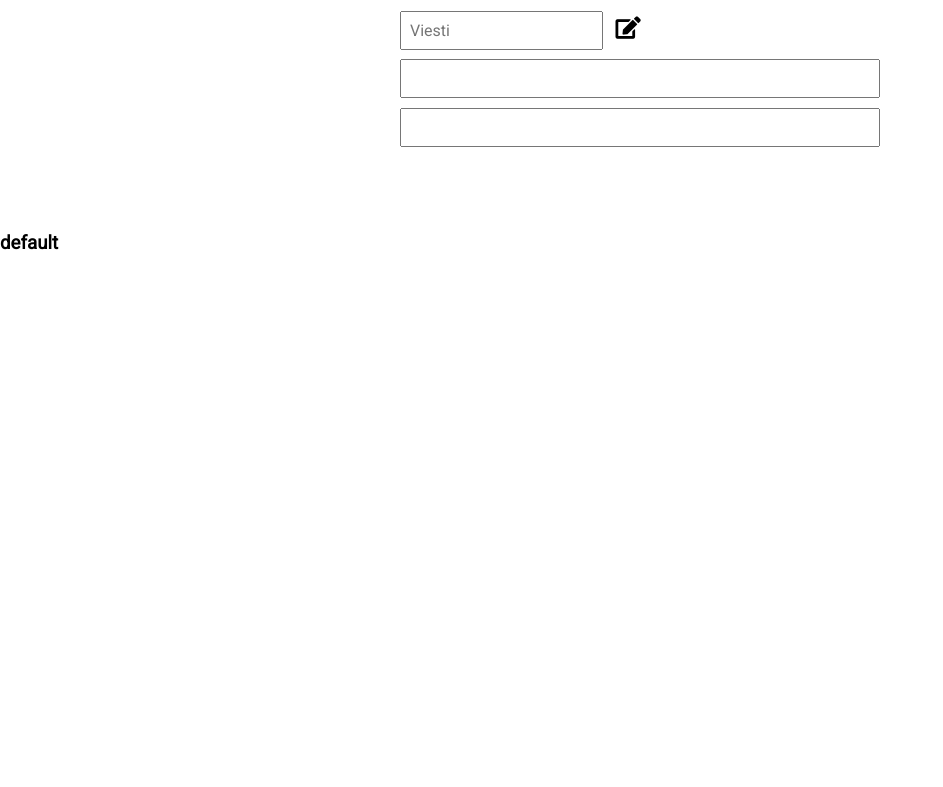
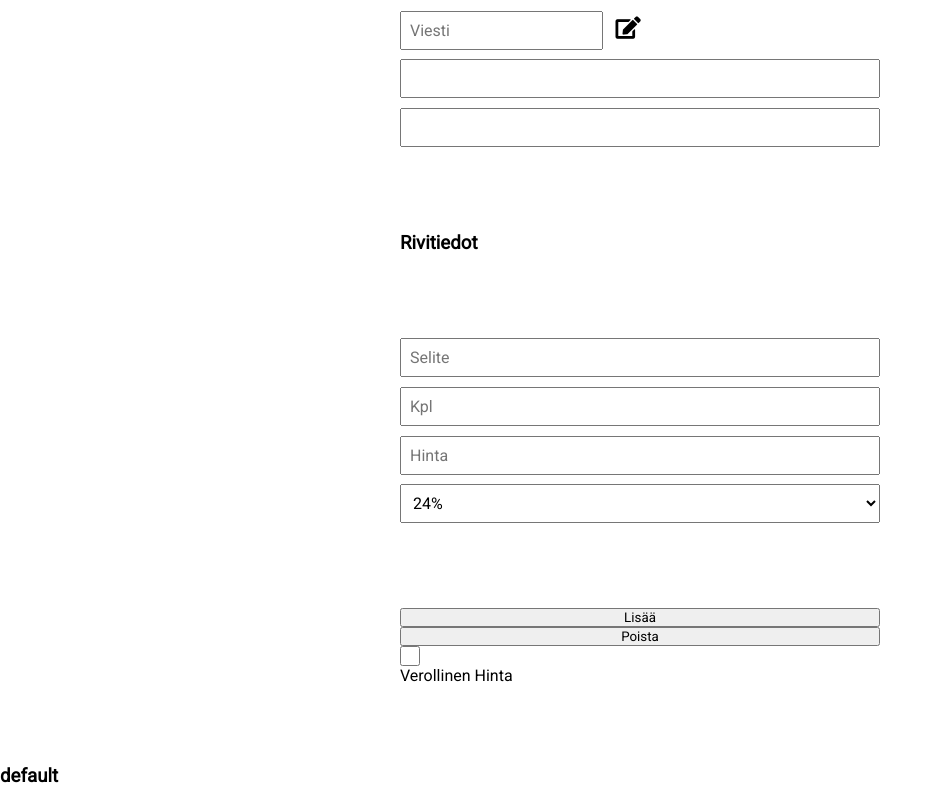
Before and after one commit to ProjektiTiimi/3d-web, a React (Create React App) app in the folder frontend/: page /invoice in a window 1280 px wide. Shown: the part 673-1460 px from the top of the page, without its empty margins (0-943 px from the left). Before the commit the page ends 927 px from the top, so only its background shows below. Built offline with nearby package versions, Linux system fonts and the light colour scheme; no server answers.

Commit message:
Initialized LineInfo

```diff
--- a/frontend/src/components/Invoice.tsx
+++ b/frontend/src/components/Invoice.tsx
@@ -1,12 +1,14 @@
 import React from "react";
 import Customerlist from "./Customerlist";
 import Invoiceinfo from "./Invoiceinfo";
+import LineInfo from "./LineInfo";
 
 function Invoice() {
     return(
         <div className="App">
             <Customerlist />
             <Invoiceinfo />
+            <LineInfo />
         </div>
     )
 }
--- /dev/null
+++ b/frontend/src/components/Item.tsx
@@ -0,0 +1,58 @@
+import React, { useEffect, useState } from "react";
+import ItemModel from "../models/ItemModel";
+
+
+const Item = () => {
+    const [input, setInput] = useState<ItemModel>({
+        Selite: "",
+        kpl: "",
+        hinta: "",
+        alv: "",
+    })
+
+    const handleChange = (e: React.ChangeEvent<HTMLInputElement>): void => {
+        setInput({
+            ...input,
+            [e.target.name]: e.target.value
+        })
+    }
+
+    return(
+        <div className="Invoice">
+            <input
+                type="text"
+                placeholder="Selite"
+                className="Invoice-input"
+                onChange={handleChange}
+                name="Selite"
+                value={input.Selite}
+            />
+            <input
+                type="number"
+                placeholder="Kpl"
+                className="Invoice-input"
+                onChange={handleChange}
+                name="kpl"
+                value={input.kpl}
+            />
+            <input
+                type="number"
+                placeholder="Hinta"
+                className="AddCustomer-input"
+                onChange={handleChange}
+                name="Hinta"
+                value={input.hinta}
+            />
+            <select
+                className="Invoice-input"
+                name="Alv">
+                <option value="24">24%</option>
+                <option value="14">14%</option>
+                <option value="10">10%</option>
+                <option value="0">0%</option>
+            </select>
+        </div>
+    )
+}
+
+export default Item
--- a/frontend/src/components/LineInfo.tsx
+++ b/frontend/src/components/LineInfo.tsx
@@ -1,8 +1,28 @@
-import React from "react";
+import React, { useEffect, useState } from "react";
+import Item from "./Item";
+import ItemModel from "../models/ItemModel";
 
 function LineInfo() {
+    const item = React.useState<ItemModel>();
+    const itemList = (items:ItemModel[]) => (
+        <ul>
+            {items.map(Item)}
+        </ul>
+    )
+
     return(
-        console.log()
+        <div className="Invoice">
+            <h3>Rivitiedot</h3>
+            <Item />
+            <button>Lisää</button><button>Poista</button>
+            <input
+                id="VerollinenHinta"
+                type="checkbox"
+                className="Invoice-checkbox"
+                name="Verollinen hinta"
+                />
+            <label>Verollinen Hinta</label>
+        </div>
     )
 }
 
--- /dev/null
+++ b/frontend/src/models/ItemModel.tsx
@@ -0,0 +1,10 @@
+import * as React from 'react';
+
+interface ItemModel{
+    Selite: string;
+    kpl: string;
+    hinta: string;
+    alv: string;
+}
+
+export default ItemModel;
```
